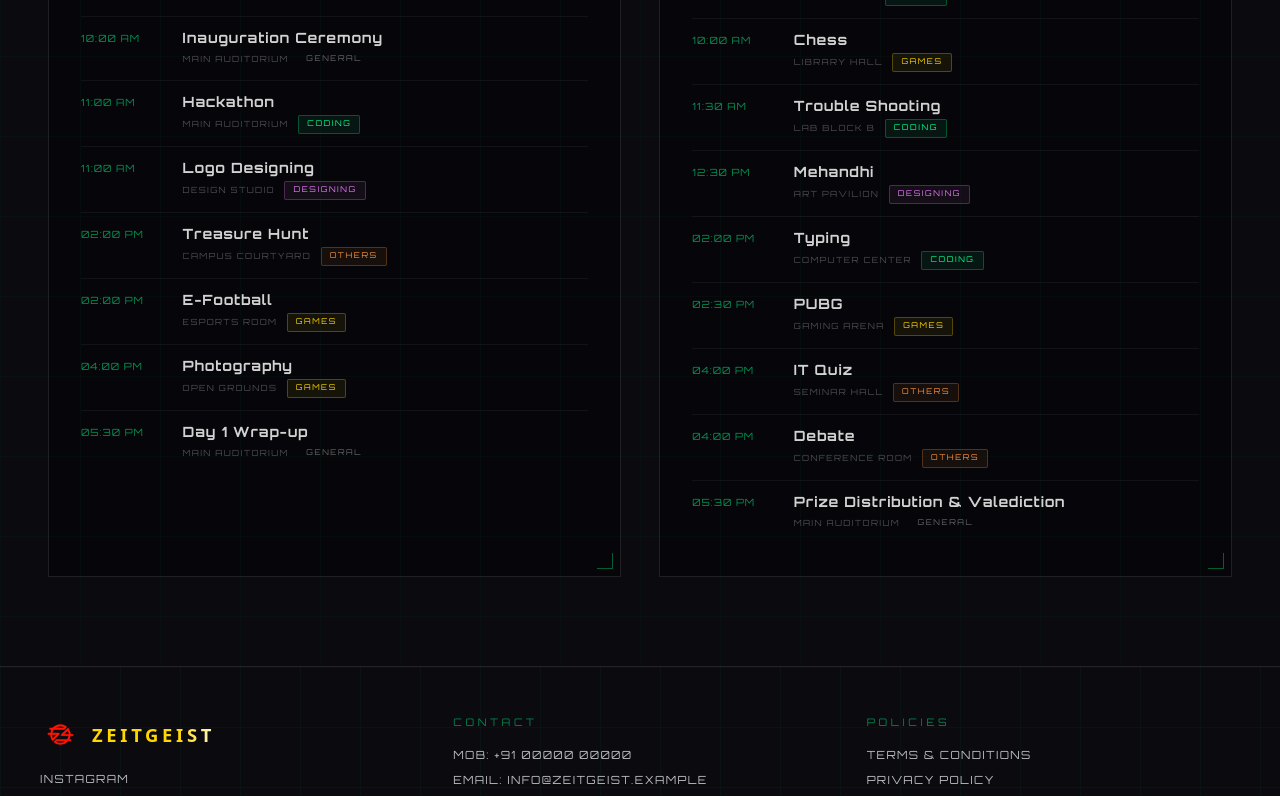
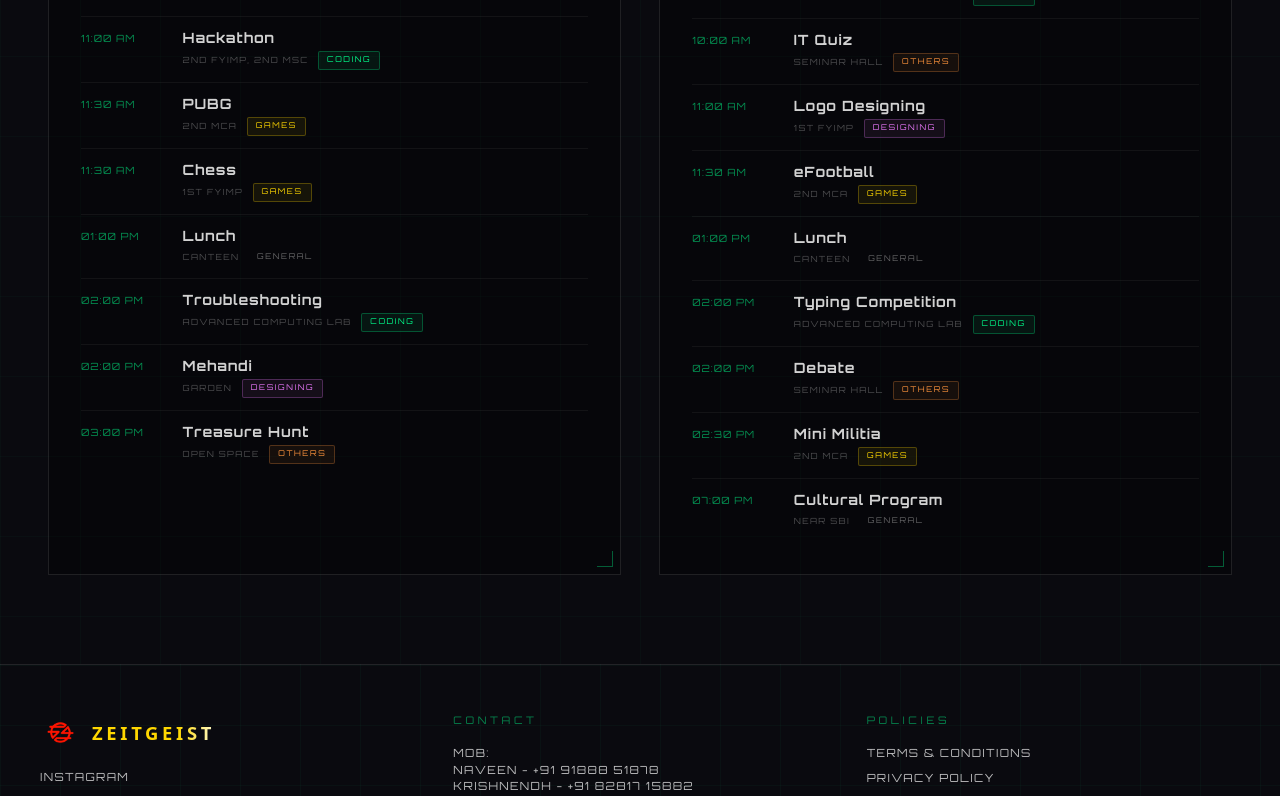
Before and after one commit to Anugrxh/IT-Fest-Frontend, a React (Vite) app: page / in a window 1280 px wide. Shown: the part 3660-4456 px from the top of the page. Built offline with nearby package versions, Linux system fonts and the light colour scheme; no server answers.

Commit message:
updated schedule and footer contact details

```diff
--- a/src/assets/refund.json
+++ b/src/assets/refund.json
@@ -2,7 +2,7 @@
     {
         "title": "1. Cancellations",
         "type": "paragraph",
-        "body": "Registration for 'Shreshta' events is generally non-cancellable. However, in case of a duplicate payment or technical error, please contact us immediately."
+        "body": "Registration for 'ZEITGEIST' events is generally non-cancellable. However, in case of a duplicate payment or technical error, please contact us immediately."
     },
     {
         "title": "2. Refunds",
@@ -16,7 +16,7 @@
     {
         "title": "3. Contact for Refunds",
         "type": "paragraph",
-        "body": "If you face any payment issues, please email us at shreshta@mgits.ac.in with your transaction ID.",
-        "contactEmail": "shreshta@mgits.ac.in"
+        "body": "If you face any payment issues, please email us at zeitgeist2026@gmail.com with your transaction ID. ",
+        "contactEmail": "zeitgeist2026@gmail.com"
     }
 ]
--- a/src/assets/schedule.json
+++ b/src/assets/schedule.json
@@ -5,52 +5,52 @@
     "label": "DAY 01",
     "events": [
       {
-                "time": "09:00 AM",
-                "title": "Registration & Check-in",
-                "venue": "Main Gate",
-                "category": "General"
-            },
-            {
-                "time": "10:00 AM",
-                "title": "Inauguration Ceremony",
-                "venue": "Main Auditorium",
+        "time": "09:30 AM",
+        "title": "Inauguration",
+        "venue": "Seminar Hall",
         "category": "General"
       },
       {
         "time": "11:00 AM",
         "title": "Hackathon",
-                "venue": "Main Auditorium",
+        "venue": "2nd FYIMP, 2nd MSc",
         "category": "Coding"
       },
       {
-                "time": "11:00 AM",
-                "title": "Logo Designing",
-                "venue": "Design Studio",
+        "time": "11:30 AM",
+        "title": "PUBG",
+        "venue": "2nd MCA",
+        "category": "Games"
+      },
+      {
+        "time": "11:30 AM",
+        "title": "Chess",
+        "venue": "1st FYIMP",
+        "category": "Games"
+      },
+      {
+        "time": "01:00 PM",
+        "title": "Lunch",
+        "venue": "Canteen",
+        "category": "General"
+      },
+      {
+        "time": "02:00 PM",
+        "title": "Troubleshooting",
+        "venue": "Advanced Computing Lab",
+        "category": "Coding"
+      },
+      {
+        "time": "02:00 PM",
+        "title": "Mehandi",
+        "venue": "Garden",
         "category": "Designing"
       },
       {
-                "time": "02:00 PM",
+        "time": "03:00 PM",
         "title": "Treasure Hunt",
-                "venue": "Campus Courtyard",
+        "venue": "Open Space",
         "category": "Others"
-            },
-            {
-                "time": "02:00 PM",
-                "title": "E-Football",
-                "venue": "eSports Room",
-                "category": "Games"
-            },
-            {
-                "time": "04:00 PM",
-                "title": "Photography",
-                "venue": "Open Grounds",
-                "category": "Games"
-            },
-            {
-                "time": "05:30 PM",
-                "title": "Day 1 Wrap-up",
-                "venue": "Main Auditorium",
-                "category": "General"
       }
     ]
   },
@@ -62,55 +62,55 @@
       {
         "time": "09:30 AM",
         "title": "Blind Coding",
-                "venue": "Lab Block A",
+        "venue": "Advanced Computing Lab",
         "category": "Coding"
       },
       {
         "time": "10:00 AM",
-                "title": "Chess",
-                "venue": "Library Hall",
-                "category": "Games"
-            },
-            {
-                "time": "11:30 AM",
-                "title": "Trouble Shooting",
-                "venue": "Lab Block B",
-                "category": "Coding"
-            },
-            {
-                "time": "12:30 PM",
-                "title": "Mehandhi",
-                "venue": "Art Pavilion",
-                "category": "Designing"
-            },
-            {
-                "time": "02:00 PM",
-                "title": "Typing",
-                "venue": "Computer Center",
-                "category": "Coding"
-            },
-            {
-                "time": "02:30 PM",
-                "title": "PUBG",
-                "venue": "Gaming Arena",
-                "category": "Games"
-            },
-            {
-                "time": "04:00 PM",
         "title": "IT Quiz",
         "venue": "Seminar Hall",
         "category": "Others"
       },
       {
-                "time": "04:00 PM",
+        "time": "11:00 AM",
+        "title": "Logo Designing",
+        "venue": "1st FYIMP",
+        "category": "Designing"
+      },
+      {
+        "time": "11:30 AM",
+        "title": "eFootball",
+        "venue": "2nd MCA",
+        "category": "Games"
+      },
+      {
+        "time": "01:00 PM",
+        "title": "Lunch",
+        "venue": "Canteen",
+        "category": "General"
+      },
+      {
+        "time": "02:00 PM",
+        "title": "Typing Competition",
+        "venue": "Advanced Computing Lab",
+        "category": "Coding"
+      },
+      {
+        "time": "02:00 PM",
         "title": "Debate",
-                "venue": "Conference Room",
+        "venue": "Seminar Hall",
         "category": "Others"
       },
       {
-                "time": "05:30 PM",
-                "title": "Prize Distribution & Valediction",
-                "venue": "Main Auditorium",
+        "time": "02:30 PM",
+        "title": "Mini Militia",
+        "venue": "2nd MCA",
+        "category": "Games"
+      },
+      {
+        "time": "07:00 PM",
+        "title": "Cultural Program",
+        "venue": "Near SBI",
         "category": "General"
       }
     ]
--- a/src/components/Footer.tsx
+++ b/src/components/Footer.tsx
@@ -87,7 +87,7 @@ const Footer = () => {
               <div className="flex flex-col gap-2">
                 <a
                   className="footer-link"
-                  href="https://instagram.com"
+                  href="https://www.instagram.com/zeitgeist.kuc"
                   target="_blank"
                   rel="noopener noreferrer"
                 >
@@ -95,7 +95,7 @@ const Footer = () => {
                 </a>
                 <a
                   className="footer-link"
-                  href="https://www.whatsapp.com"
+                  href="https://chat.whatsapp.com/F76BqAXN0V522bSAiYr2tX"
                   target="_blank"
                   rel="noopener noreferrer"
                 >
@@ -103,7 +103,7 @@ const Footer = () => {
                 </a>
                 <a
                   className="footer-link"
-                  href="https://www.whatsapp.com"
+                  href="https://whatsapp.com/channel/0029VbCUapz9WtByiXiPhv2B"
                   target="_blank"
                   rel="noopener noreferrer"
                 >
@@ -115,11 +115,15 @@ const Footer = () => {
             <div className="flex flex-col gap-4">
               <div className="footer-title">Contact</div>
               <div className="flex flex-col gap-2">
-                <a className="footer-link" href="tel:+910000000000">
-                  Mob: +91 00000 00000
+                <a className="footer-link" href="tel:+919188851878 ">
+                  Mob:
+                  <br/>
+                  Naveen - +91 91888 51878
+                  <br/>
+                  Krishnendh - +91 82817 15882
                 </a>
-                <a className="footer-link" href="mailto:info@zeitgeist.example">
-                  Email: info@zeitgeist.example
+                <a className="footer-link" href="mailto:zeitgeist2026@gmail.com">
+                  Email: zeitgeist2026@gmail.com
                 </a>
               </div>
             </div>
```
Also changed, not shown: 1 other file (tests, documents, lock files or other folders). Lines whose indentation alone changed are shown as unchanged.
